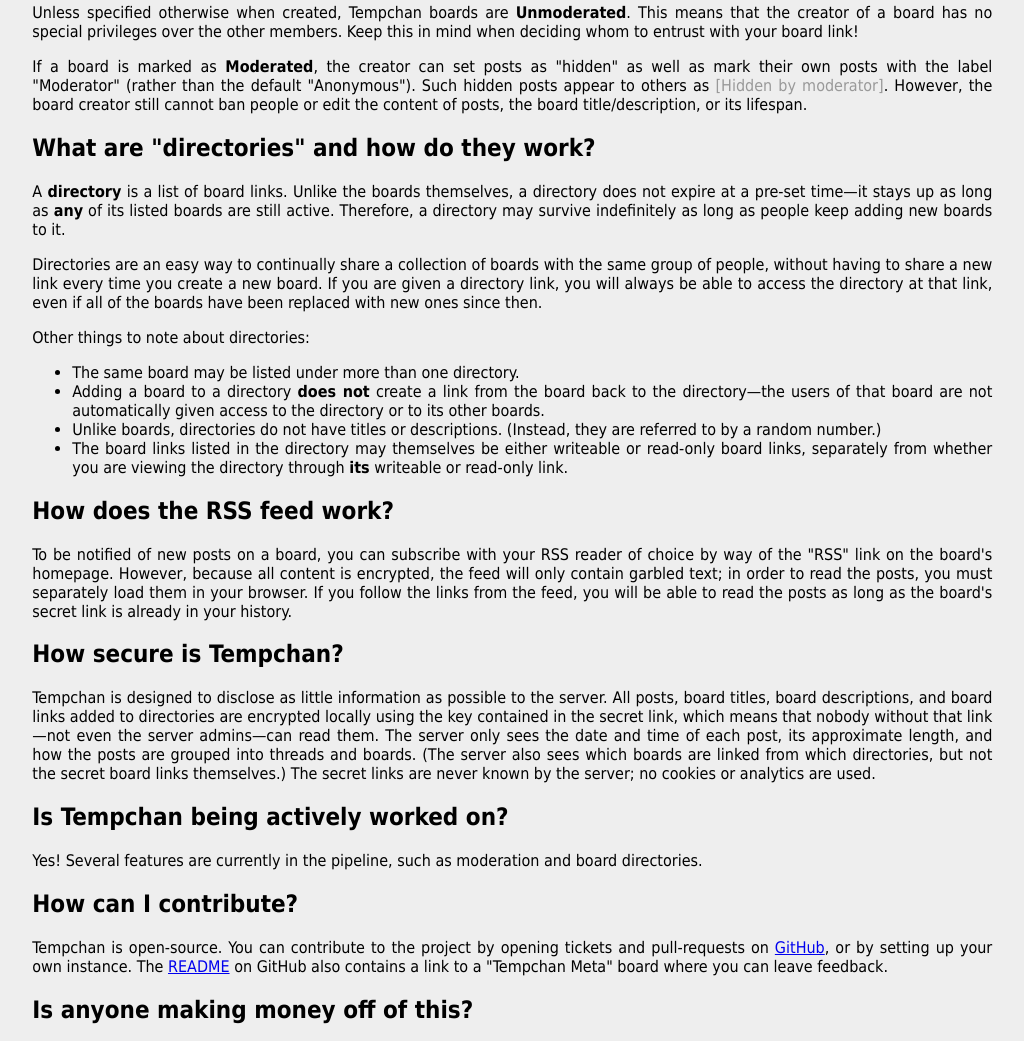
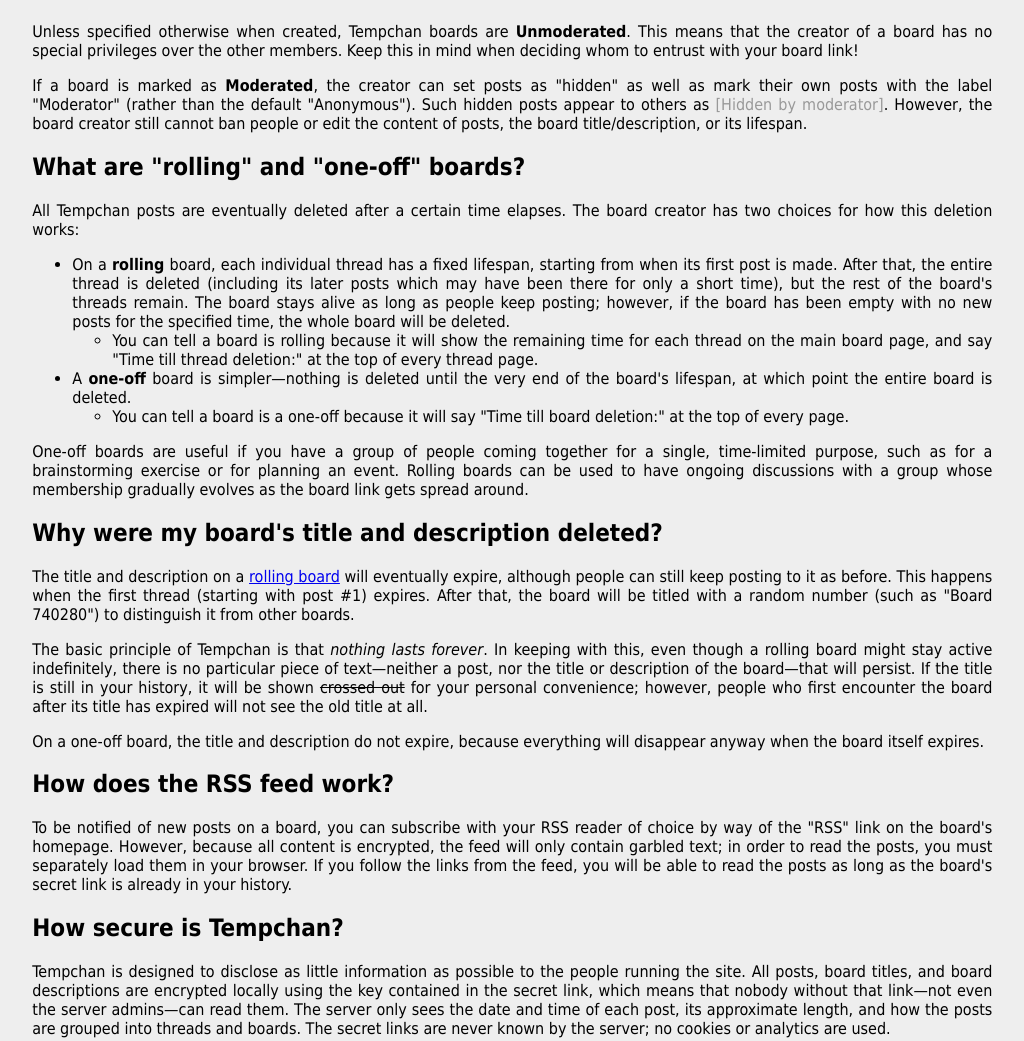
Before and after one commit to zeptocosm/tempchan, a website: page src/about.html in a window 1280 px wide. Shown: the part 1694-2735 px from the top of the page, without its empty margins (1-1025 px from the left). Drawn offline with Linux system fonts and the light colour scheme.

Commit message:
Update about.html

```diff
--- a/src/about.html
+++ b/src/about.html
@@ -40,7 +40,7 @@
 <body>
 <div id="main">
 <h1>🌸 <a href="/">Tempchan</a> | About</h1>
-<p>Last updated 2022-10-03.</p>
+<p>Last updated 2025-03-19.</p>
 
 <ul>
 	<li><a href="#what-is-tempchan">What is Tempchan?</a></li>
@@ -54,7 +54,8 @@
 	</ul>
 	</li>
 	<li><a href="#how-does-moderation-work">How does moderation work?</a></li>
-	<li><a href="#what-are-directories-and-how-do-they-work">What are "directories" and how do they work?</a></li>
+	<li><a href="#what-are-rolling-and-one-off-boards">What are "rolling" and "one-off" boards?</a></li>
+	<li><a href="#why-were-my-boards-title-and-description-deleted">Why were my board's title and description deleted?</a></li>
 	<li><a href="#how-does-the-rss-feed-work">How does the RSS feed work?</a></li>
 	<li><a href="#how-secure-is-tempchan">How secure is Tempchan?</a></li>
 	<li><a href="#is-tempchan-being-actively-worked-on">Is Tempchan being actively worked on?</a></li>
@@ -67,7 +68,7 @@
 <ul>
     <li><b>Anonymous</b>: No account is required.</li>
     <li><b>Private</b>: Each board has a secret link, and only people with the link can read or write posts.</li>
-    <li><b>Temporary</b>: The board is deleted after a certain time.</li>
+    <li><b>Temporary</b>: Everything on the board is deleted after a certain time.</li>
 </ul>
 
 <h2><a name="how-do-i-use-tempchan">How do I use Tempchan?</a></h2>
@@ -80,7 +81,7 @@
 <li>Post a link somewhere on the internet (Twitter, Reddit, etc.) where the people you want to talk with are likely to see it.</li>
 <li>Use Tempchan for brainstorming within your company or team.</li>
 <li>Print out a board's link on posters or cards and advertise it within your neighborhood, school, office, etc.</li>
-<li>Create a one-off Tempchan board to stay in touch with someone you just met, without revealing any personal information.</li>
+<li>Create a single-use Tempchan board to stay in touch with someone you just met, without revealing any personal information.</li>
 <li>Anything else you can think of!</li>
 </ul>
 
@@ -128,25 +129,31 @@
 <p>Unless specified otherwise when created, Tempchan boards are <b>Unmoderated</b>. This means that the creator of a board has no special privileges over the other members. Keep this in mind when deciding whom to entrust with your board link!</p>
 <p>If a board is marked as <b>Moderated</b>, the creator can set posts as "hidden" as well as mark their own posts with the label "Moderator" (rather than the default "Anonymous"). Such hidden posts appear to others as <span class="redacted">[Hidden by moderator]</span>. However, the board creator still cannot ban people or edit the content of posts, the board title/description, or its lifespan.</p>
 
-<h2><a name="what-are-directories-and-how-do-they-work">What are "directories" and how do they work?</a></h2>
-<p>A <b>directory</b> is a list of board links. Unlike the boards themselves, a directory does not expire at a pre-set time&mdash;it stays up as long as <b>any</b> of its listed boards are still active. Therefore, a directory may survive indefinitely as long as people keep adding new boards to it.</p>
-<p>Directories are an easy way to continually share a collection of boards with the same group of people, without having to share a new link every time you create a new board. If you are given a directory link, you will always be able to access the directory at that link, even if all of the boards have been replaced with new ones since then.</p>
-<p>Other things to note about directories:
+<h2><a name="what-are-rolling-and-one-off-boards">What are "rolling" and "one-off" boards?</a></h2>
+<p>All Tempchan posts are eventually deleted after a certain time elapses. The board creator has two choices for how this deletion works:</p>
 <ul>
-<li>The same board may be listed under more than one directory.</li>
-<li>Adding a board to a directory <b>does not</b> create a link from the board back to the directory&mdash;the users of that board are not automatically given access to the directory or to its other boards.</li>
-<li>Unlike boards, directories do not have titles or descriptions. (Instead, they are referred to by a random number.)</li>
-<li>The board links listed in the directory may themselves be either writeable or read-only board links, separately from whether you are viewing the directory through <b>its</b> writeable or read-only link.</li>
-</ul></p>
+	<li>On a <b>rolling</b> board, each individual thread has a fixed lifespan, starting from when its first post is made. After that, the entire thread is deleted (including its later posts which may have been there for only a short time), but the rest of the board's threads remain. The board stays alive as long as people keep posting; however, if the board has been empty with no new posts for the specified time, the whole board will be deleted.
+		<ul><li>You can tell a board is rolling because it will show the remaining time for each thread on the main board page, and say "Time till thread deletion:" at the top of every thread page.</li></ul>
+	</li>
+	<li>A <b>one-off</b> board is simpler&mdash;nothing is deleted until the very end of the board's lifespan, at which point the entire board is deleted.
+		<ul><li>You can tell a board is a one-off because it will say "Time till board deletion:" at the top of every page.</li></ul>
+	</li>
+</ul>
+<p>One-off boards are useful if you have a group of people coming together for a single, time-limited purpose, such as for a brainstorming exercise or for planning an event. Rolling boards can be used to have ongoing discussions with a group whose membership gradually evolves as the board link gets spread around.</p>
+
+<h2><a name="why-were-my-boards-title-and-description-deleted">Why were my board's title and description deleted?</a></h2>
+<p>The title and description on a <a href="#what-are-rolling-and-one-off-boards">rolling board</a> will eventually expire, although people can still keep posting to it as before. This happens when the first thread (starting with post #1) expires. After that, the board will be titled with a random number (such as "Board 740280") to distinguish it from other boards.</p>
+<p>The basic principle of Tempchan is that <i>nothing lasts forever</i>. In keeping with this, even though a rolling board might stay active indefinitely, there is no particular piece of text&mdash;neither a post, nor the title or description of the board&mdash;that will persist. If the title is still in your history, it will be shown <s>crossed out</s> for your personal convenience; however, people who first encounter the board after its title has expired will not see the old title at all.</p>
+<p>On a one-off board, the title and description do not expire, because everything will disappear anyway when the board itself expires.</p>
 
 <h2><a name="how-does-the-rss-feed-work">How does the RSS feed work?</a></h2>
 <p>To be notified of new posts on a board, you can subscribe with your RSS reader of choice by way of the "RSS" link on the board's homepage. However, because all content is encrypted, the feed will only contain garbled text; in order to read the posts, you must separately load them in your browser. If you follow the links from the feed, you will be able to read the posts as long as the board's secret link is already in your history.</p>
 
 <h2><a name="how-secure-is-tempchan">How secure is Tempchan?</a></h2>
-<p>Tempchan is designed to disclose as little information as possible to the server. All posts, board titles, board descriptions, and board links added to directories are encrypted locally using the key contained in the secret link, which means that nobody without that link&mdash;not even the server admins&mdash;can read them. The server only sees the date and time of each post, its approximate length, and how the posts are grouped into threads and boards. (The server also sees which boards are linked from which directories, but not the secret board links themselves.) The secret links are never known by the server; no cookies or analytics are used.</p>
+<p>Tempchan is designed to disclose as little information as possible to the people running the site. All posts, board titles, and board descriptions are encrypted locally using the key contained in the secret link, which means that nobody without that link&mdash;not even the server admins&mdash;can read them. The server only sees the date and time of each post, its approximate length, and how the posts are grouped into threads and boards. The secret links are never known by the server; no cookies or analytics are used.</p>
 
 <h2><a name="is-tempchan-being-actively-worked-on">Is Tempchan being actively worked on?</a></h2>
-<p>Yes! Several features are currently in the pipeline, such as moderation and board directories.</p>
+<p>Not really, although new features are occasionally added.</p>
 
 <h2><a name="how-can-i-contribute">How can I contribute?</a></h2>
 <p>Tempchan is open-source. You can contribute to the project by opening tickets and pull-requests on <a href="https://github.com/zeptocosm/tempchan" rel="noopener noreferrer" target="_blank">GitHub</a>, or by setting up your own instance. The <a href="https://github.com/zeptocosm/tempchan/blob/main/README.md" rel="noopener noreferrer" target="_blank">README</a> on GitHub also contains a link to a "Tempchan Meta" board where you can leave feedback.</p>
```
